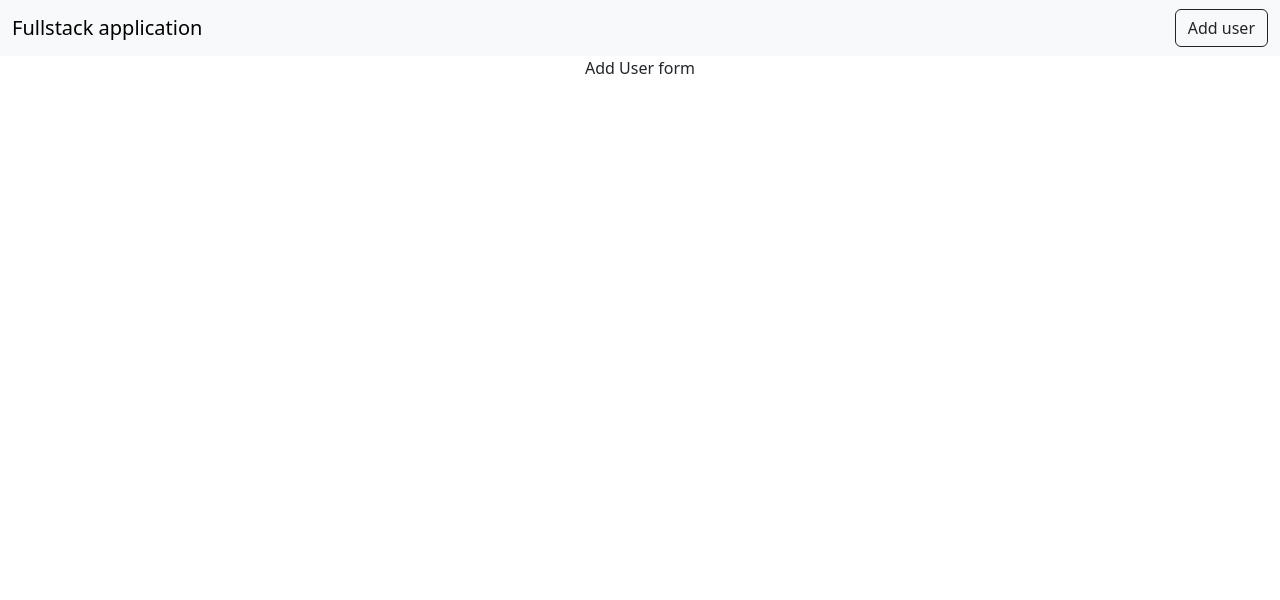
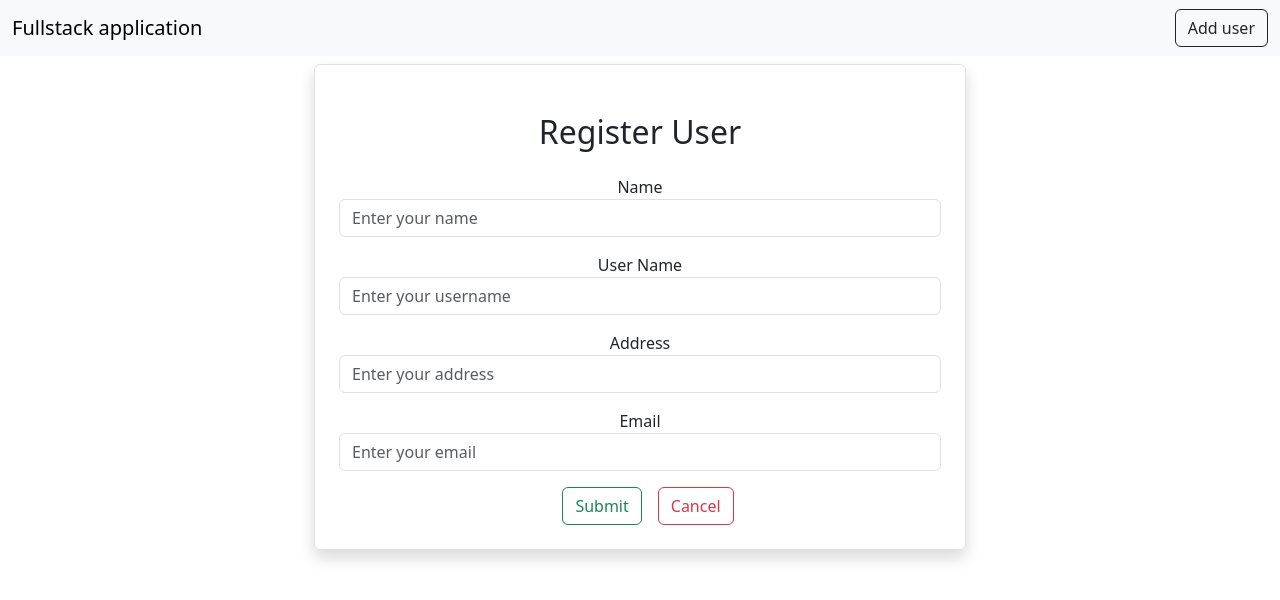
Before and after one commit to AwesomeNatchos/CRUD-spring-react-hibernate-application, a React (Create React App) app in the folder front/: page /user in a window 1280 px wide. Shown: the top 600 px of the page. Built offline with nearby package versions, Linux system fonts and the light colour scheme.

Commit message:
add user functionality is working

```diff
--- a/front/src/users/AddUser.js
+++ b/front/src/users/AddUser.js
@@ -1,11 +1,99 @@
-import React from 'react'
+import axios from 'axios';
+import { Button } from 'bootstrap'
+import React, { useState } from 'react'
+import { useNavigate } from 'react-router-dom';
 
 export default function AddUser() {
 
+  let navigate = useNavigate()
+
+  const [user, userState] = useState({
+    name: '',
+    username: '',
+    address: '',
+    email:''
+  })
+
+  const {name, username, email, address} = user;
+
+  const onInputChange = (e) => {
+    userState({...user, [e.target.name]: e.target.value})
+  }
+
+  const onSubmit = async (e) =>{
+    e.preventDefault();
+    await axios.post('http://localhost:8080/user', user)
+    navigate('/');
+
+  }
+
 
   return (
-    <div>
-        Add User form
+    <div className='countainer'>
+      <div className='row'>
+      <div className='col-md-6 offset-md-3 border rounded p-4 mt-2 shadow'>
+        <h2 className='text-center m-4'> Register User</h2>
+
+        <form onSubmit={ (e)=> onSubmit(e) }>
+        <div className='mb-3'>
+          <label htmlFor='Name' className='form-lable'> Name </label>
+          <input
+          type={'text'}
+          className='form-control'
+          placeholder='Enter your name'
+          name='name'
+          value={ name }
+          onChange={(e)=>onInputChange(e)}
+          />
+
+        </div>
+        <div className='mb-3'>
+          <label htmlFor='UserName' className='form-lable'> User Name </label>
+          <input
+          type={'text'}
+          className='form-control'
+          placeholder='Enter your username'
+          name='username'
+          value={ username }
+          onChange={(e)=>onInputChange(e)}
+          />
+
+        </div>
+        <div className='mb-3'>
+          <label htmlFor='Address' className='form-lable'> Address </label>
+          <input
+          type={'text'}
+          className='form-control'
+          placeholder='Enter your address'
+          name='address'
+          value={ address }
+          onChange={(e)=>onInputChange(e)}
+
+          />
+        </div>
+
+        <div className='mb-3'>
+          <label htmlFor='Email' className='form-lable'> Email </label>
+          <input
+          type={'text'}
+          className='form-control'
+          placeholder='Enter your email'
+          name='email'
+          value={ email }
+          onChange={(e)=>onInputChange(e)}
+          />
+        </div>
+
+        <button className='btn btn-outline-success mx-3'> Submit </button>
+        <button className='btn btn-outline-danger'> Cancel </button>
+        </form>
+
+
+
+        </div>
+
+      </div>
+
     </div>
   )
 }
```
